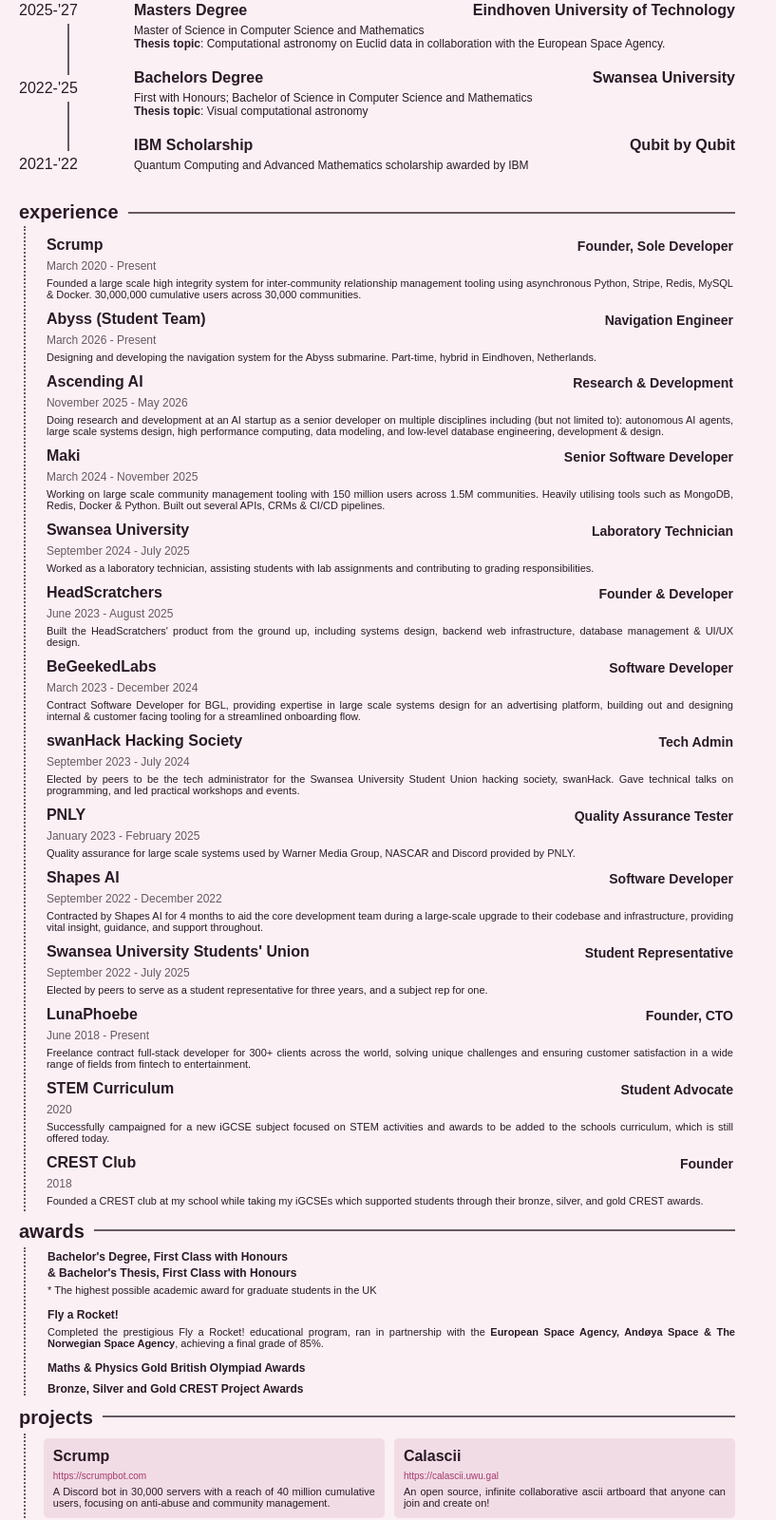
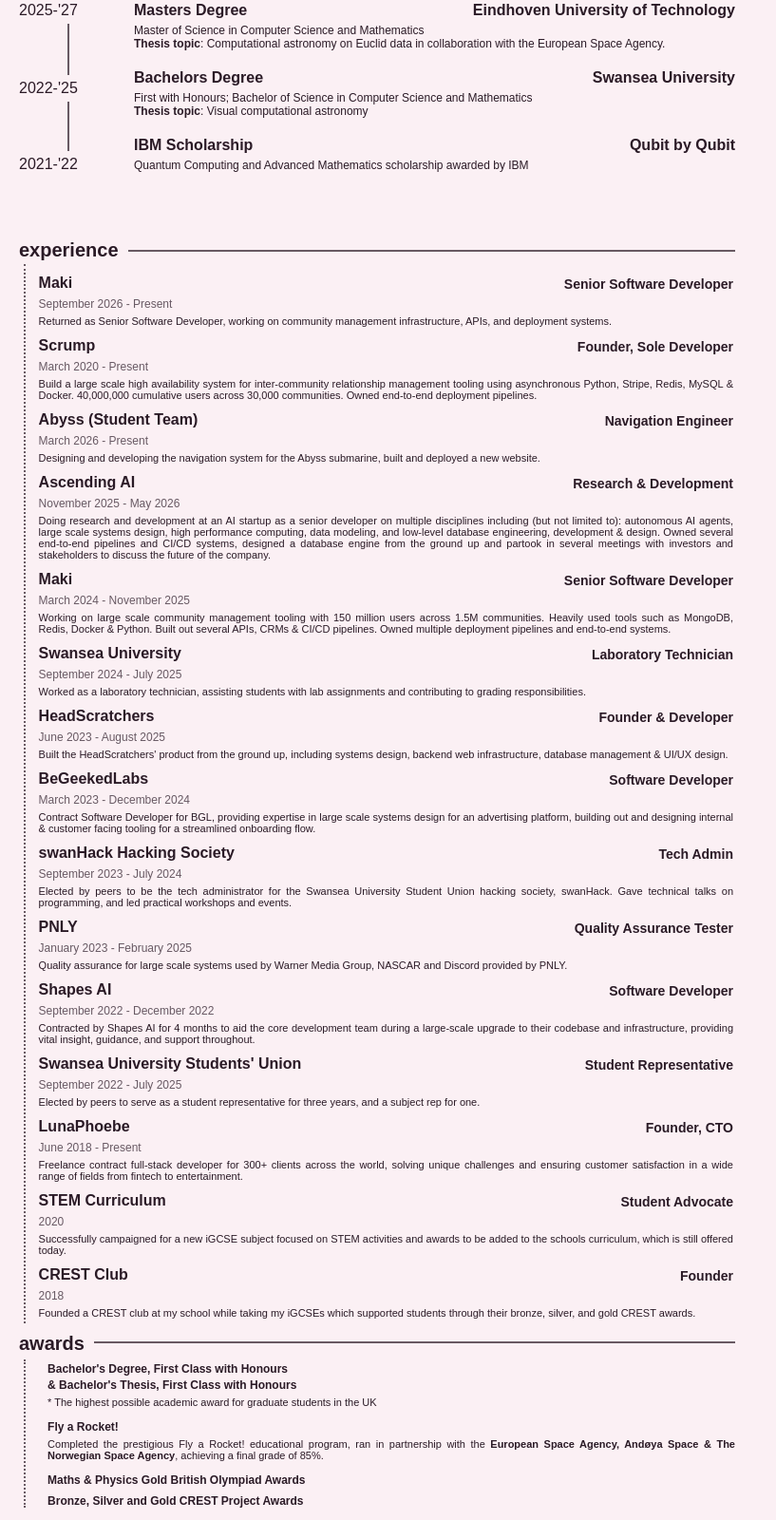
Before and after one commit to ijsbol/abigail.sh, a Python web app: template src/abi/templates/resume_printable.jinja2 in a window 1280 px wide. Shown: the part 223-1823 px from the top of the page at 95% size, without its empty margins (0-817 px from the left). Run offline with Jinja, Linux system fonts and the light colour scheme; the template is opened without the code that fills it, so the values that code supplies are empty.

Commit message:
feat: update resume

```diff
--- a/src/abi/templates/resume_printable.jinja2
+++ b/src/abi/templates/resume_printable.jinja2
@@ -234,7 +234,7 @@
                 </div>
             </div>
         </div>
-        <div style="font-size: 20px; font-weight: 600; padding-top: 115px; display: flex; padding-bottom: 8px;">
+        <div style="font-size: 20px; font-weight: 600; padding-top: 155px; display: flex; padding-bottom: 8px;">
             <div>experience</div>
             <div style="border-top: 2px rgba(42, 26, 38, 0.7) solid; width: 100%; margin-top: 11px; margin-left: 10px;"></div>
         </div>
@@ -243,12 +243,22 @@
             <div class="work" style="margin: 0px 2px; padding-top: 5px;">
                 <div class="experience">
                     <div class="details">
+                        <div class="name">Maki</div>
+                        <div class="role">Senior Software Developer</div>
+                    </div>
+                    <div class="duration">September 2026 - Present</div>
+                    <div class="description">
+                        Returned as Senior Software Developer, working on community management infrastructure, APIs, and deployment systems.
+                    </div>
+                </div>
+                <div class="experience">
+                    <div class="details">
                         <div class="name">Scrump</div>
                         <div class="role">Founder, Sole Developer</div>
                     </div>
                     <div class="duration">March 2020 - Present</div>
                     <div class="description">
-                        Founded a large scale high integrity system for inter-community relationship management tooling using asynchronous Python, Stripe, Redis, MySQL & Docker. 30,000,000 cumulative users across 30,000 communities.
+                        Build a large scale high availability system for inter-community relationship management tooling using asynchronous Python, Stripe, Redis, MySQL & Docker. 40,000,000 cumulative users across 30,000 communities. Owned end-to-end deployment pipelines.
                     </div>
                 </div>
                 <div class="experience">
@@ -258,7 +268,7 @@
                     </div>
                     <div class="duration">March 2026 - Present</div>
                     <div class="description">
-                        Designing and developing the navigation system for the Abyss submarine. Part-time, hybrid in Eindhoven, Netherlands.
+                        Designing and developing the navigation system for the Abyss submarine, built and deployed a new website.
                     </div>
                 </div>
                 <div class="experience">
@@ -268,7 +278,7 @@
                     </div>
                     <div class="duration">November 2025 - May 2026</div>
                     <div class="description">
-                        Doing research and development at an AI startup as a senior developer on multiple disciplines including (but not limited to): autonomous AI agents, large scale systems design, high performance computing, data modeling, and low-level database engineering, development & design.
+                        Doing research and development at an AI startup as a senior developer on multiple disciplines including (but not limited to): autonomous AI agents, large scale systems design, high performance computing, data modeling, and low-level database engineering, development & design. Owned several end-to-end pipelines and CI/CD systems, designed a database engine from the ground up and partook in several meetings with investors and stakeholders to discuss the future of the company.
                     </div>
                 </div>
                 <div class="experience">
@@ -278,7 +288,7 @@
                     </div>
                     <div class="duration">March 2024 - November 2025</div>
                     <div class="description">
-                        Working on large scale community management tooling with 150 million users across 1.5M communities. Heavily utilising tools such as MongoDB, Redis, Docker & Python. Built out several APIs, CRMs & CI/CD pipelines.
+                        Working on large scale community management tooling with 150 million users across 1.5M communities. Heavily used tools such as MongoDB, Redis, Docker & Python. Built out several APIs, CRMs & CI/CD pipelines. Owned multiple deployment pipelines and end-to-end systems.
                     </div>
                 </div>
                 <div class="experience">
```
